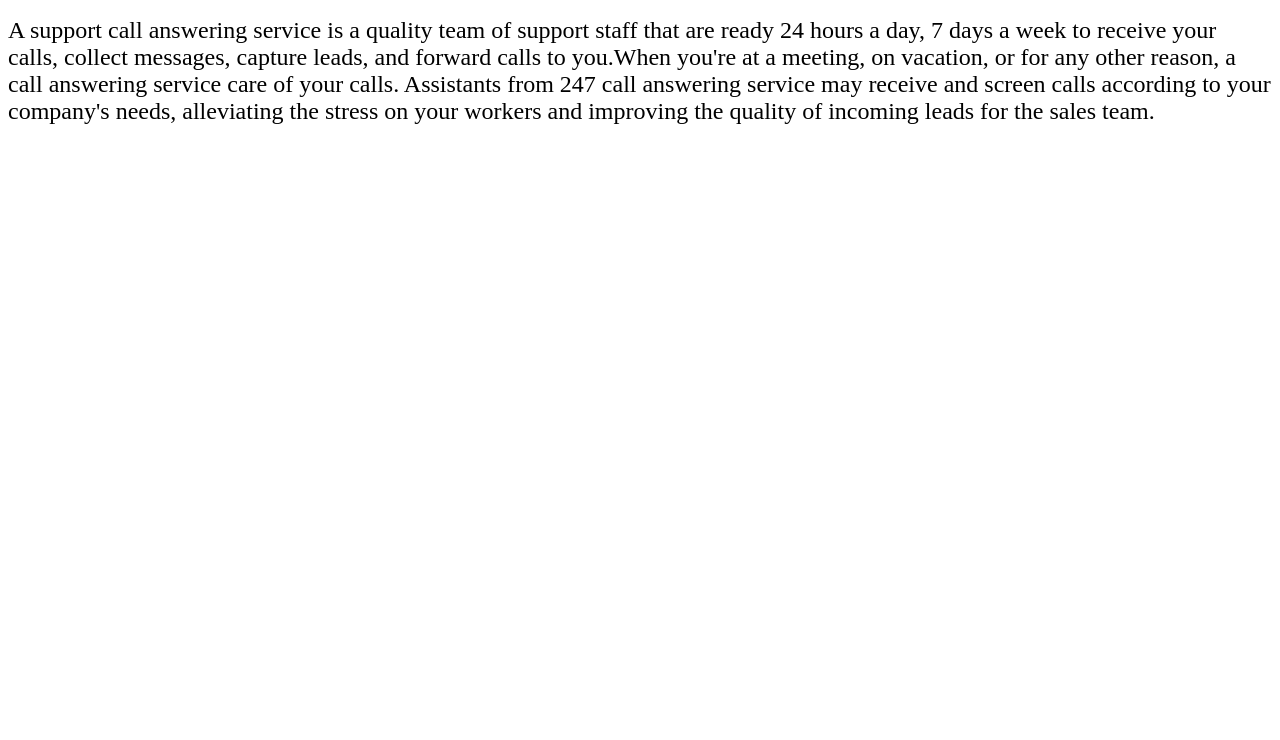
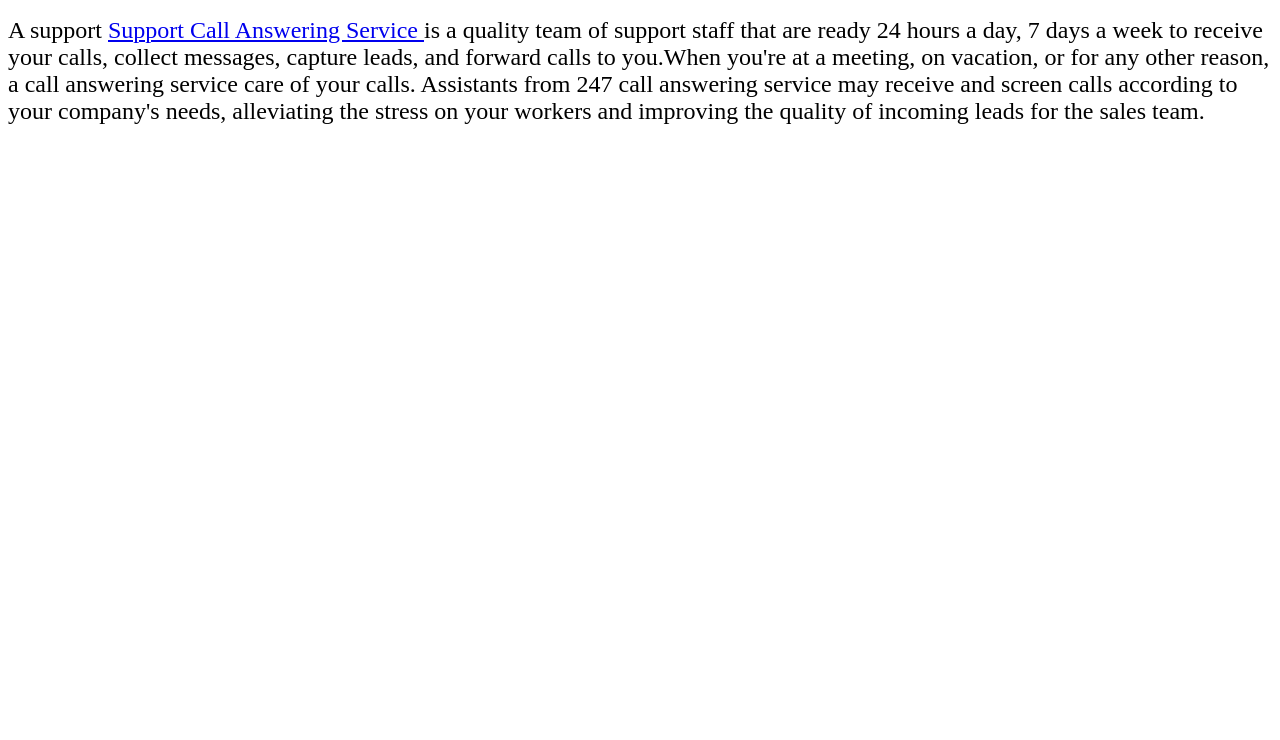
Before and after one commit to callcenterbd/article, a plain HTML site: page index.html in a window 1280 px wide. Shown: the part 60-800 px from the top of the page. Drawn offline with Linux system fonts and the light colour scheme.

Commit message:
Update index.html

```diff
--- a/index.html
+++ b/index.html
@@ -7,6 +7,6 @@
 
 <font size="+2">
 
-<p> A support call answering service is a quality team of support staff that are ready 24 hours a day, 7 days a week to receive your calls, collect messages, capture leads, and forward calls to you.When you're at a meeting, on vacation, or for any other reason, a call answering service  care of your calls. Assistants from 247 call answering service  may receive and screen calls according to your company's needs, alleviating the stress on your workers and improving the quality of incoming leads for the sales team.</p>
+<p> A support <a href="https://www.callcenter.com.bd/service/call-answering-service"> Support Call Answering Service </a>  is a quality team of support staff that are ready 24 hours a day, 7 days a week to receive your calls, collect messages, capture leads, and forward calls to you.When you're at a meeting, on vacation, or for any other reason, a call answering service  care of your calls. Assistants from 247 call answering service  may receive and screen calls according to your company's needs, alleviating the stress on your workers and improving the quality of incoming leads for the sales team.</p>
 
 </font>
```
